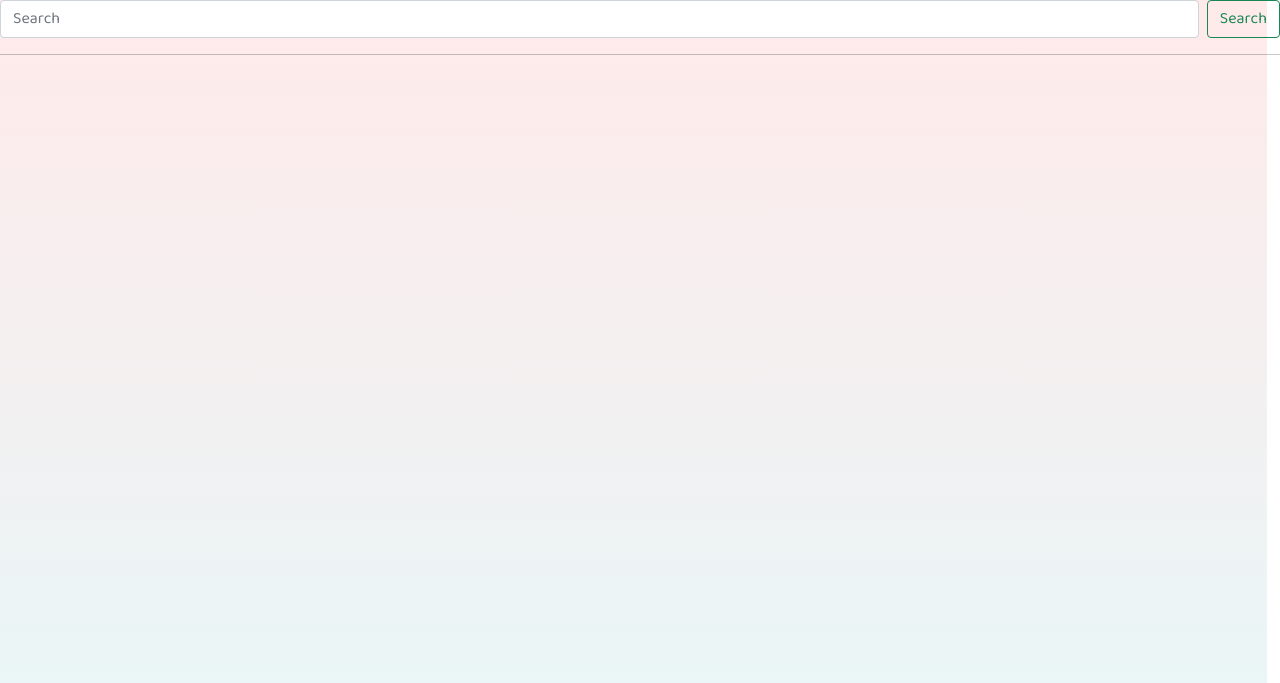
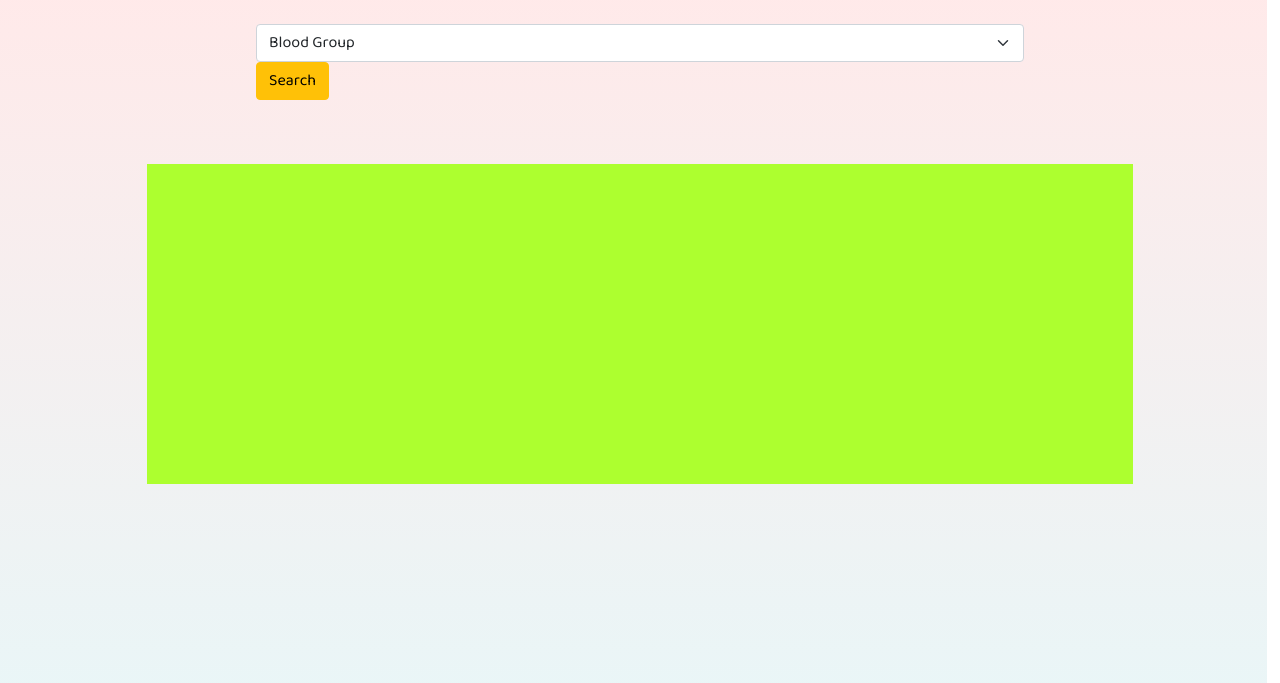
Before and after one commit to Bhavishya-tiwari/Covid_Survivors, a Django app: page /donors in a window 1280 px wide. Shown: the part 72-755 px from the top of the page. Run offline with Django 3.2, Linux system fonts and the light colour scheme.

Commit message:
Donors page

```diff
--- /dev/null
+++ b/home/static/donor.js
@@ -0,0 +1,39 @@
+console.log("Donor wala js");
+bg = document.getElementById("bgrp")
+// console.log(bg);
+var bg;
+
+
+
+
+
+
+
+
+
+
+
+$('#Donor_search').submit(function(event) {
+    var getValue = document.getElementById('bgrp').selectedOptions[0].value;
+    $('#showdata').empty();
+    var formData = {
+        'Blood_grp_val': getValue,
+
+        'csrfmiddlewaretoken': $('input[name=csrfmiddlewaretoken]').val()
+    };
+    $.ajax({
+            type: 'POST',
+            url: '/donors',
+            data: formData,
+            encode: true
+        })
+        .done(function(data) {
+            updates = JSON.parse(data);
+            console.log(updates)
+            if (updates.length > 0 & updates != {}) {
+            }
+
+        });
+    event.preventDefault();
+    // console.log(formData);
+});
--- a/home/static/static.js
+++ b/home/static/static.js
@@ -151,12 +151,13 @@ fetch('https://corona.lmao.ninja/v2/jhucsse')
                     'features': map_data_arr
                 }
             });
+
             map.addLayer({
                 'id': 'places',
                 'type': 'circle',
                 'source': 'places',
                 'paint': {
-                    'circle-color': "rgb(0, 134, 24)",
+                    'circle-color': "blue",
                     'circle-radius': 5,
                     'circle-stroke-width': 2,
                     'circle-stroke-color': 'white'
--- a/home/views.py
+++ b/home/views.py
@@ -28,14 +28,45 @@ def CovidUpdates(request):
 
 
 def Donors(request):
-    sqr=[]
+    if request.method=="POST":
+        bg_val = request.POST.get('Blood_grp_val', '')
+        print(bg_val)
+        try:
+            group = Group.objects.get(name='Covid_Survivors')
+            users = list(group.user_set.all())
+            CSsend = []
+            for user in users:
+                CSdict = json.loads(user.first_name)
+                # print(CSdict)
 
-    i=0
-    while i < 3:
-        sqr.append(i*i)
-        i += 0.01
+                if( CSdict["bloodgrp"] == bg_val):
+                    print(CSdict)
+                    o = {
+                    "name" : CSdict["Name"],
+                    "email" : CSdict["email"],
+                    "Hospital_name" : CSdict["Hospital_name"],
+                    "Hospital_email" : CSdict["Hospital_email"],
+                    "Hospital_Add" : CSdict["Hospital_Add"]}
+                    # print(o)
+                    CSsend.append(o)
+                else:
+                    print("K")
 
-    return render(request, 'home/Donors.html', {"s":sqr})
+            return HttpResponse(json.dumps(CSsend))
+
+
+        except Exception as e:
+            return HttpResponse('Error Occured')
+
+
+
+
+
+
+
+
+
+    return render(request, 'home/Donors.html')
 
 
 
--- a/templates/home/Donors.html
+++ b/templates/home/Donors.html
@@ -3,23 +3,58 @@
 {% block title %}Donors{% endblock title %}
 {% block css %}
 <style>
-     #g {
-          height: 2000;
-          width: 1000;
-          border: solid rgb(7, 7, 7) 4px;
+     .conta{
+          width: 60vw;
+          margin: auto;
+          vertical-align: center;
      }
+     .showdata{
+          width: 77vw;
+          max-height: 89vh;
+          min-height: 40vh;
+          margin: auto;
+          overflow-y: scroll;
+          position: relative;
+          top: 5vh;
+          background-color: greenyellow;
+     }
+
 </style>
 
 
 {% endblock css %}
 
 {% block body %}
+<div class="conta my-4">
 
-<form class="d-flex">
-     <input class="form-control me-2" type="search" placeholder="Search" aria-label="Search">
-     <button class="btn btn-outline-success" type="submit">Search</button>
+     <form method="post" action="#" id="Donor_search">{% csrf_token %}
+          <select name="Donor_search_bg" class="form-select change1 mt-2"
+          onmousedown="if(this.options.length>5){this.size=5;}" onchange="this.blur()" onblur="this.size=0;"
+          id="bgrp" aria-label="Default select example">
+          <option selected>Blood Group</option>
+          <option value="1">A +</option>
+          <option value="2">B +</option>
+          <option value="3">AB +</option>
+          <option value="4">O +</option>
+          <option value="5">A -</option>
+          <option value="6">B -</option>
+          <option value="7">Ab -</option>
+          <option value="8">O -</option>
+     </select>
+     <button type="submit" class="btn btn-warning">Search</button>
 </form>
 
-<hr>
+</div>
+<div id="showdata" class="showdata">
+
+
+
+</div>
+
 
 {% endblock %}
+{% block js %}
+
+{% load static %}
+<script src="{% static 'donor.js' %}"></script>
+{% endblock js %}
```
Also changed, not shown: templates/home/Add_patient.html (+8 -3 lines), db.sqlite3.
